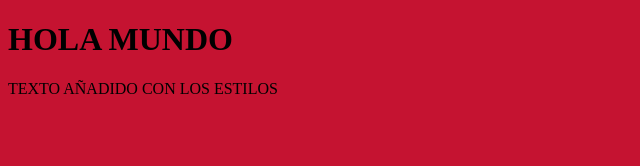
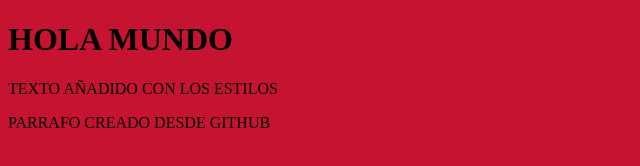
Before and after one commit to Malagon24/pruebasalejandro, a plain HTML site: page index.html in a window 1280 px wide. Shown: the whole page, without its empty margins (0-640 px from the left). Drawn offline with Linux system fonts and the light colour scheme.

Commit message:
Iindex.html

```diff
--- a/index.html
+++ b/index.html
@@ -13,5 +13,7 @@
 
     </p>
 
+    <p>PARRAFO CREADO DESDE GITHUB</p>
+
 </body>
 </html>
```
